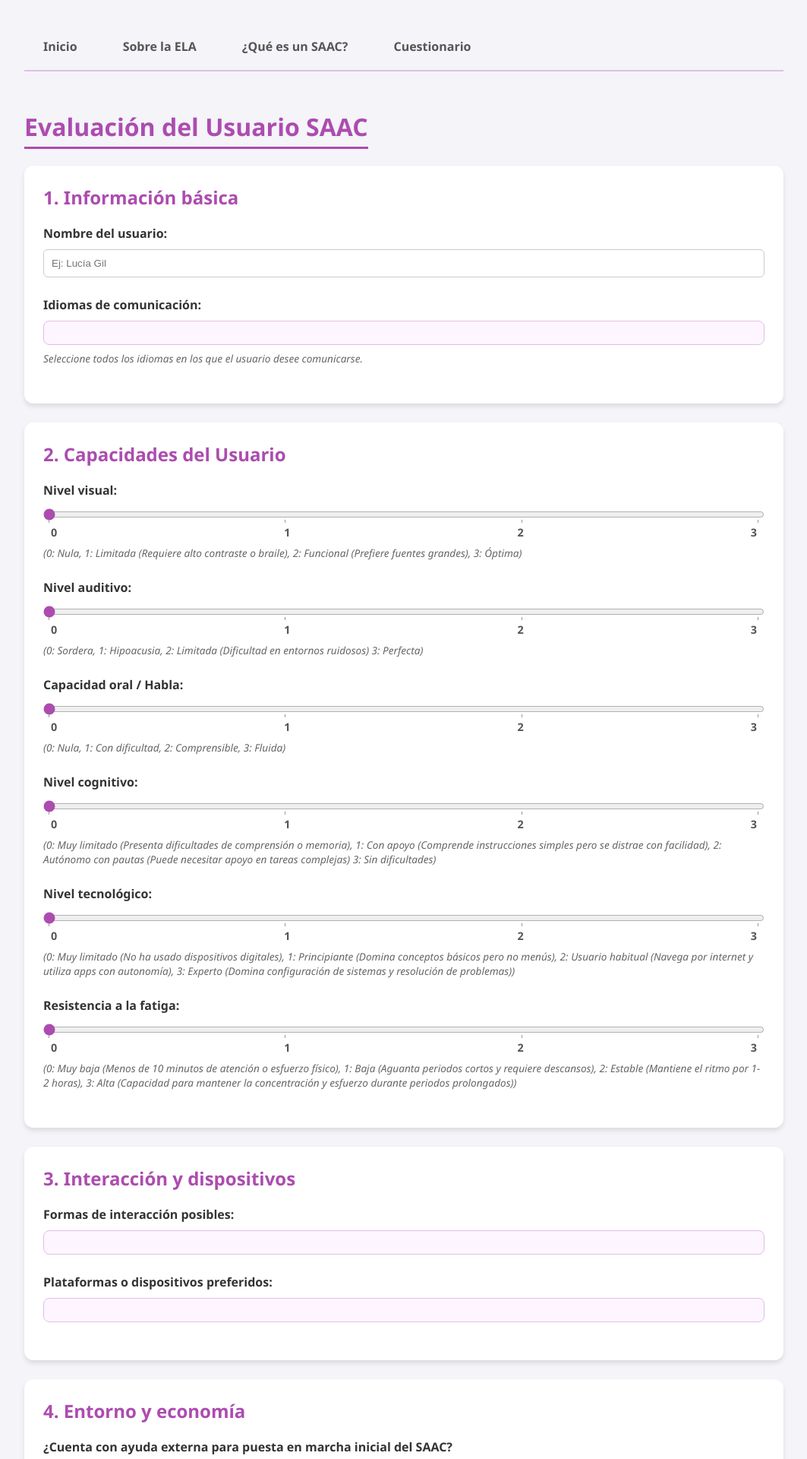
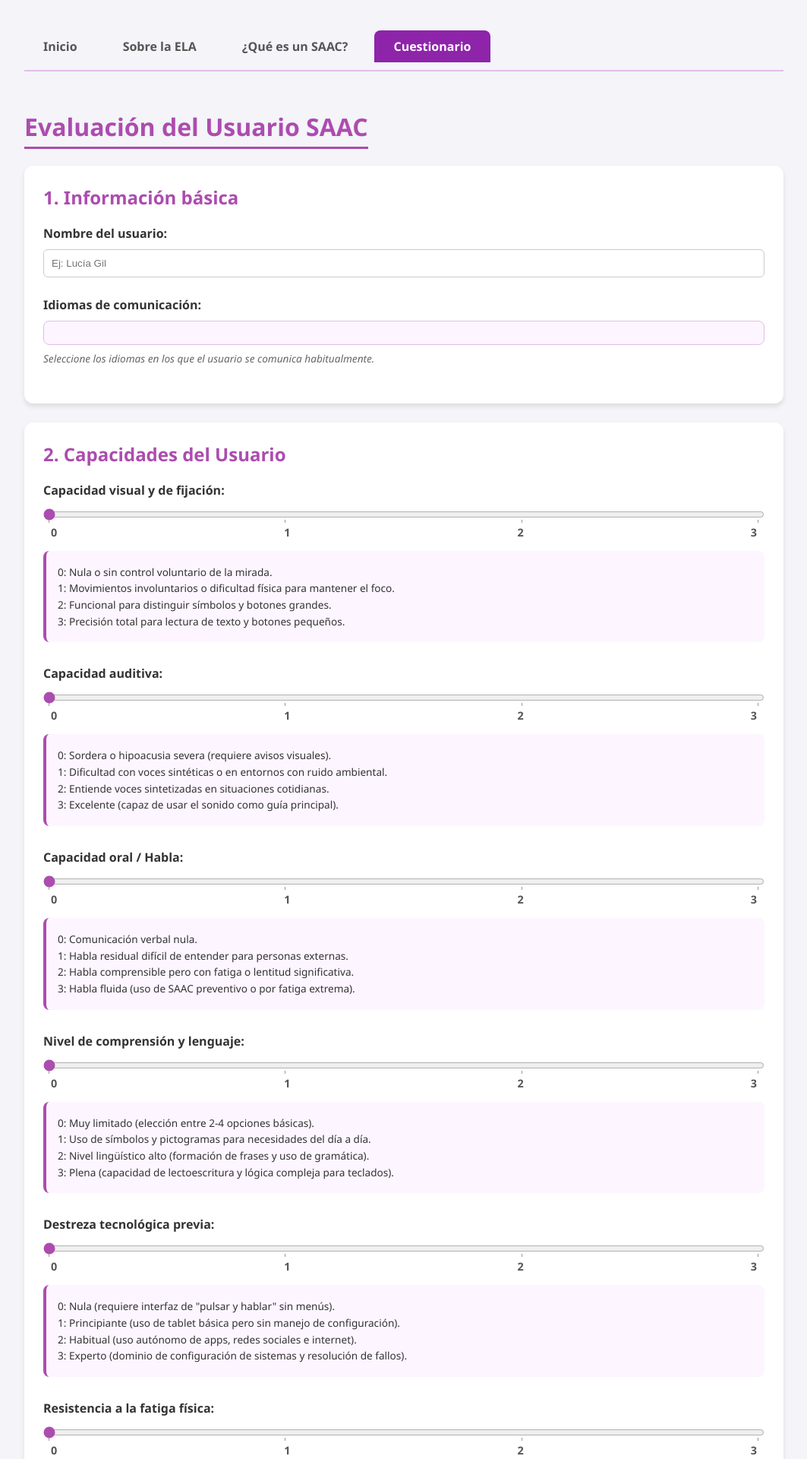
Before and after one commit to itslxcy/Trabajo-fin-de-grado, a Flask app: page /cuestionario in a window 1280 px wide. Shown: the top 1920 px of the page at 76% size, without its empty margins (108-1171 px from the left). Run offline with Flask 3, Linux system fonts and the light colour scheme.

Commit message:
Modificación criterios cuestionario

```diff
--- a/backend/static/estilos.css
+++ b/backend/static/estilos.css
@@ -209,6 +209,22 @@ small { color: #666; display: block; margin-top: 8px; font-style: italic; font-s
 
 /* Pestaña activa (donde estás actualmente) */
 .nav-tabs a.active {
-    background-color: #ac4caf;
-    color: white;
+    background-color: #8e24aa !important;
+    color: white !important;
 }
+
+/* Bloque de niveles bajo los sliders */
+.descripcion-niveles {
+    margin-top: 15px;
+    background-color: #fdf5ff; /* Morado muy clarito como tus checkboxes */
+    padding: 15px;
+    border-radius: 8px;
+    border-left: 4px solid #ac4caf; /* Línea de acento morada */
+}
+
+.descripcion-niveles p {
+    margin: 6px 0;
+    font-size: 0.9em;
+    line-height: 1.4;
+    color: #444;
+}
--- a/backend/templates/cuestionario.html
+++ b/backend/templates/cuestionario.html
@@ -11,13 +11,14 @@
     <a href="/">Inicio</a>
     <a href="/ELA">Sobre la ELA</a>
     <a href="/SAAC">¿Qué es un SAAC?</a>
-    <a href="/cuestionario">Cuestionario</a>
+    <a href="/cuestionario" class="active">Cuestionario</a>
 </nav>
 
     <h1>Evaluación del Usuario SAAC</h1>
 
     <form action="/recomendar" method="POST">
 
+        <!-- SECCIÓN 1: DATOS GENERALES -->
         <div class="seccion">
             <h2>1. Información básica</h2>
             <div class="pregunta">
@@ -33,34 +34,55 @@
                     </label>
                     {% endfor %}
                 </div>
-                <small>Seleccione todos los idiomas en los que el usuario desee comunicarse.</small>
+                <small>Seleccione los idiomas en los que el usuario se comunica habitualmente.</small>
             </div>
         </div>
 
+        <!-- SECCIÓN 2: CAPACIDADES (SLIDERS) -->
         <div class="seccion">
             <h2>2. Capacidades del Usuario</h2>
 
             {% set caps = [
-                ('vision', 'Nivel visual', '0: Nula, 1: Limitada (Requiere alto contraste o braile), 2: Funcional (Prefiere fuentes grandes), 3: Óptima', 0),
-                ('audicion', 'Nivel auditivo', '0: Sordera, 1: Hipoacusia, 2: Limitada (Dificultad en entornos ruidosos) 3: Perfecta', 0),
-                ('habla', 'Capacidad oral / Habla', '0: Nula, 1: Con dificultad, 2: Comprensible, 3: Fluida', 0),
-                ('cognicion', 'Nivel cognitivo', '0: Muy limitado (Presenta dificultades de comprensión o memoria), 1: Con apoyo (Comprende instrucciones simples pero se distrae con facilidad), 2: Autónomo con pautas (Puede necesitar apoyo en tareas complejas) 3: Sin dificultades', 0),
-                ('tecnologia', 'Nivel tecnológico', '0: Muy limitado (No ha usado dispositivos digitales), 1: Principiante (Domina conceptos básicos pero no menús), 2: Usuario habitual (Navega por internet y utiliza apps con autonomía), 3: Experto (Domina configuración de sistemas y resolución de problemas)', 0),
-                ('resistencia', 'Resistencia a la fatiga', '0: Muy baja (Menos de 10 minutos de atención o esfuerzo físico), 1: Baja (Aguanta periodos cortos y requiere descansos), 2: Estable (Mantiene el ritmo por 1-2 horas), 3: Alta (Capacidad para mantener la concentración y esfuerzo durante periodos prolongados)', 0)
+                ('vision', 'Capacidad visual y de fijación',
+                 '0: Nula o sin control voluntario de la mirada.|1: Movimientos involuntarios o dificultad física para mantener el foco.|2: Funcional para distinguir símbolos y botones grandes.|3: Precisión total para lectura de texto y botones pequeños.', 0),
+
+                ('audicion', 'Capacidad auditiva',
+                 '0: Sordera o hipoacusia severa (requiere avisos visuales).|1: Dificultad con voces sintéticas o en entornos con ruido ambiental.|2: Entiende voces sintetizadas en situaciones cotidianas.|3: Excelente (capaz de usar el sonido como guía principal).', 0),
+
+                ('habla', 'Capacidad oral / Habla',
+                 '0: Comunicación verbal nula.|1: Habla residual difícil de entender para personas externas.|2: Habla comprensible pero con fatiga o lentitud significativa.|3: Habla fluida (uso de SAAC preventivo o por fatiga extrema).', 0),
+
+                ('cognicion', 'Nivel de comprensión y lenguaje',
+                 '0: Muy limitado (elección entre 2-4 opciones básicas).|1: Uso de símbolos y pictogramas para necesidades del día a día.|2: Nivel lingüístico alto (formación de frases y uso de gramática).|3: Plena (capacidad de lectoescritura y lógica compleja para teclados).', 0),
+
+                ('tecnologia', 'Destreza tecnológica previa',
+                 '0: Nula (requiere interfaz de "pulsar y hablar" sin menús).|1: Principiante (uso de tablet básica pero sin manejo de configuración).|2: Habitual (uso autónomo de apps, redes sociales e internet).|3: Experto (dominio de configuración de sistemas y resolución de fallos).', 0),
+
+                ('resistencia', 'Resistencia a la fatiga física',
+                 '0: Crítica (<30s): Agotamiento casi inmediato.|1: Limitada (30s-2min): Requiere descansos tras mensajes cortos.|2: Funcional (2-10min): Permite conversaciones breves o párrafos.|3: Sostenida (>10min): Capacidad para ocio y escritura prolongada.', 0),
+
+                ('independencia', 'Nivel de autonomía comunicativa',
+                 '0: Requiere interlocutor constante (ej: paneles asistidos o E-TRAN).|1: Necesita ayuda externa para colocar, encender o calibrar el equipo.|2: Puede usar el sistema solo una vez alguien lo pone en marcha.|3: Independencia total: maneja el encendido y el uso sin ayuda alguna.', 0)
             ] %}
 
             {% for id, titulo, desc, defecto in caps %}
-            <div class="pregunta">
-                <label>{{ titulo }}:</label>
-                <div class="slider-wrapper">
+            <div class="pregunta" style="margin-bottom: 30px;">
+                <label><strong>{{ titulo }}:</strong></label>
+
+                <div class="slider-wrapper" style="margin-top: 10px;">
                     <div class="slider-container">
-                        <input type="range" name="{{ id }}" min="0" max="3" step="1" value="{{ defecto }}" list="tickmarks">
+                        <input type="range" name="{{ id }}" min="0" max="3" step="1" value="{{ defecto }}" list="tickmarks" style="width: 100%;">
                         <div class="escala-numerica">
                             <span>0</span><span>1</span><span>2</span><span>3</span>
                         </div>
                     </div>
                 </div>
-                <small>({{ desc }})</small>
+
+                <div class="descripcion-niveles">
+                    {% for linea in desc.split('|') %}
+                        <p style="margin: 4px 0; font-size: 0.85em; line-height: 1.3; color: #333;">{{ linea }}</p>
+                    {% endfor %}
+                </div>
             </div>
             {% endfor %}
 
@@ -70,10 +92,11 @@
             </datalist>
         </div>
 
+        <!-- SECCIÓN 3: PREFERENCIAS TÉCNICAS -->
         <div class="seccion">
             <h2>3. Interacción y dispositivos</h2>
             <div class="pregunta">
-                <label>Formas de interacción posibles:</label>
+                <label>Formas de interacción posibles (Acceso):</label>
                 <div class="opciones-grid">
                     {% for e in entradas %}
                     <label class="opcion-item">
@@ -94,36 +117,38 @@
             </div>
         </div>
 
+        <!-- SECCIÓN 4: ENTORNO Y RECURSOS -->
         <div class="seccion">
-            <h2>4. Entorno y economía</h2>
+            <h2>4. Entorno de uso y Economía</h2>
+
             <div class="pregunta">
-                <label>¿Cuenta con ayuda externa para puesta en marcha inicial del SAAC?</label>
+                <label>¿Dónde se utilizará el sistema habitualmente?</label>
+                <select name="entorno_principal" style="width: 100%; padding: 10px; margin-top: 5px; border-radius: 4px; border: 1px solid #ccc;">
+                    <option value="" disabled selected>Seleccione una opción...</option>
+                    <option value="domicilio">Domicilio (Entorno estable y luz controlada)</option>
+                    <option value="exterior">Exterior frecuente (Requiere pantallas de alto brillo y robustez)</option>
+                    <option value="mixto">Uso mixto (Equilibrio entre portabilidad y autonomía)</option>
+                </select>
+            </div>
+
+            <div class="pregunta">
+                <label>¿Utiliza silla de ruedas de forma habitual?</label>
                 <div class="radio-group">
-                    <label><input type="radio" name="ayuda_inicial" value="true" checked> Sí</label>
-                    <label><input type="radio" name="ayuda_inicial" value="false"> No</label>
+                    <label><input type="radio" name="usa_silla" value="true" required> Sí (Se priorizarán sistemas de anclaje)</label>
+                    <label><input type="radio" name="usa_silla" value="false"> No (Se priorizarán soportes de mesa/suelo)</label>
                 </div>
             </div>
-            <div class="pregunta">
-                <label>¿Cuenta con ayuda externa para el mantenimiento diario del SAAC?</label>
-                <div class="radio-group">
-                    <label><input type="radio" name="ayuda_diaria" value="true" checked> Sí</label>
-                    <label><input type="radio" name="ayuda_diaria" value="false"> No</label>
-                </div>
-            </div>
-            <div class="pregunta">
-                <label>¿Utiliza silla de ruedas?</label>
-                <div class="radio-group">
-                    <label><input type="radio" name="usa_silla" value="true"> Sí</label>
-                    <label><input type="radio" name="usa_silla" value="false" checked> No</label>
-                </div>
-            </div>
+
             <div class="pregunta">
                 <label>Presupuesto máximo disponible (€):</label>
-                <input type="number" name="presupuesto" value="500" min="0">
+                <input type="number" name="presupuesto" value="500" min="0" style="width: 100%; padding: 8px; border-radius: 4px; border: 1px solid #ccc;">
+                <small>Ayuda a filtrar entre opciones gratuitas, comerciales o hardware dedicado.</small>
             </div>
         </div>
 
-        <button type="submit" class="boton-enviar">Generar informe de recomendación</button>
+        <button type="submit" class="boton-enviar">
+            Generar informe de recomendación
+        </button>
 
     </form>
 </body>
--- a/backend/templates/informacion.html
+++ b/backend/templates/informacion.html
@@ -8,7 +8,7 @@
 </head>
 <body>
     <nav class="nav-tabs">
-    <a href="/">Inicio</a>
+    <a href="/" class="active">Inicio</a>
     <a href="/ELA">Sobre la ELA</a>
     <a href="/SAAC">¿Qué es un SAAC?</a>
     <a href="/cuestionario">Cuestionario</a>
```
Also changed, not shown: 2 other files.
